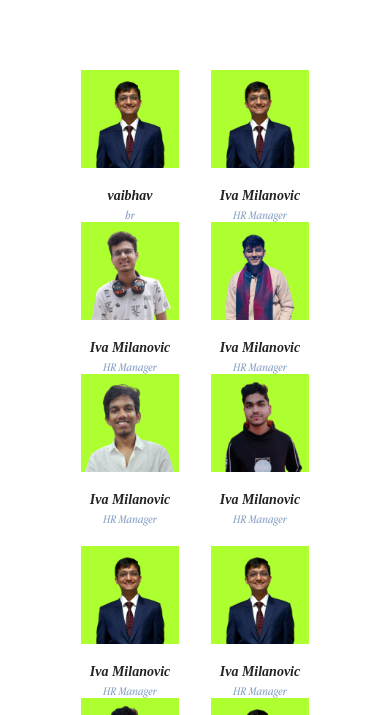
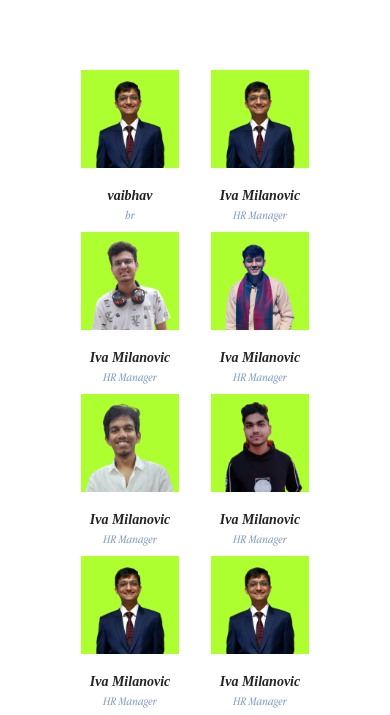
Before and after one commit to vaikshaman/sSPIRIT-WEBDEV, a plain HTML site: page index.html in a window 390 px wide. Shown: the part 646-1361 px from the top of the page. Drawn offline with Linux system fonts and the light colour scheme; a web font is replaced by a local one.

Commit message:
second commit

```diff
--- a/style.css
+++ b/style.css
@@ -425,7 +425,7 @@ p.team-member__subtitle{
 .team-row {
   display: flex;
   justify-content: center;
-  margin-bottom: 2.25rem;
+
 }
 
 
@@ -477,7 +477,7 @@ p.team-member__subtitle{
       display: flex;
       flex-wrap: wrap;
       justify-content: center;
-      margin-bottom: 1.25rem;
+
   }
 
   .team-member {
@@ -498,7 +498,7 @@ p.team-member__subtitle{
       flex-basis: calc(50% - 16px);
       height: auto;
       width: auto;
-
+  margin-bottom: 10px;
   }
 
 }
@@ -624,7 +624,7 @@ height: 700px;
   .text {
 
     font-size: 14px;
-    text-align: center;
+
   }
 }
 span{
```
